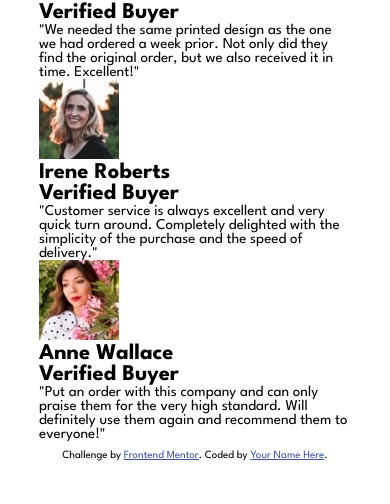
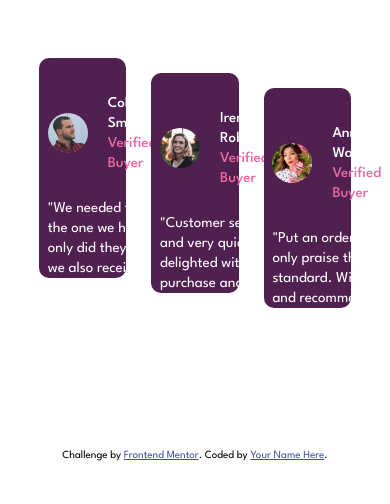
Before and after one commit to jfalconidc/Frontend-Mentor-social-proof-section-master, a plain HTML site: page index.html in a window 390 px wide. Shown: the part 340-844 px from the top of the page. Drawn offline with Linux system fonts and the light colour scheme.

Commit message:
Pendiente de Responsive

```diff
--- a/index.html
+++ b/index.html
@@ -77,31 +77,43 @@
           </div>
         </div>
         <div class="buyer">
-          <div class="buyercontainer">
+          <div class="buyercontainer1">
             <div class="buyercontent">
-              <img src="/images/image-colton.jpg" alt="Colton">
-              <h2>Colton Smith</h2>
-              <h2>Verified Buyer</h2>
-              <p>"We needed the same printed design as the one we had ordered a week prior.
+              <div class="imagetitle">
+                <img src="/images/image-colton.jpg" alt="Colton">
+                <div class="title2">
+                  <h2 class="t1">Colton Smith</h2>
+                  <h2 class="t2">Verified Buyer</h2>
+                </div>
+              </div>
+              <p id="p1">"We needed the same printed design as the one we had ordered a week prior.
                 Not only did they find the original order, but we also received it in time.
                 Excellent!"</p>
             </div>
           </div>
-          <div class="buyercontainer">
+          <div class="buyercontainer2">
             <div class="buyercontent">
-              <img src="/images/image-irene.jpg" alt="Irene">
-              <h2>Irene Roberts</h2>
-              <h2>Verified Buyer</h2>
-              <p>"Customer service is always excellent and very quick turn around. Completely
+              <div class="imagetitle">
+                <img src="/images/image-irene.jpg" alt="Irene">
+                <div class="title2">
+                  <h2 class="t1">Irene Roberts</h2>
+                  <h2 class="t2">Verified Buyer</h2>
+                </div>
+              </div>
+              <p id="p2">"Customer service is always excellent and very quick turn around. Completely
                 delighted with the simplicity of the purchase and the speed of delivery."</p>
             </div>
           </div>
-          <div class="buyercontainer">
+          <div class="buyercontainer3">
             <div class="buyercontent">
-              <img src="/images/image-anne.jpg" alt="Anne">
-              <h2>Anne Wallace</h2>
-              <h2>Verified Buyer</h2>
-              <p>"Put an order with this company and can only praise them for the very high
+              <div class="imagetitle">
+                <img src="/images/image-anne.jpg" alt="Anne">
+                <div class="title2">
+                  <h2 class="t1">Anne Wallace</h2>
+                  <h2 class="t2">Verified Buyer</h2>
+                </div>
+              </div>
+              <p id="p3">"Put an order with this company and can only praise them for the very high
                 standard. Will definitely use them again and recommend them to everyone!"</p>
             </div>
           </div>
--- a/styles/style.css
+++ b/styles/style.css
@@ -20,21 +20,21 @@ body {
 
 .container {
     width: 80%;
-    height: 700px;
+    height: 500px;
     position: absolute;
     top: 50%;
     left: 50%;
-    margin-top: -350px;
+    margin-top: -250px;
     margin-left: -40%;
 }
 
 .content {
     width: 100%;
-    height: 700px;
+    height: 500px;
     position: absolute;
     top: 50%;
     left: 50%;
-    margin-top: -350px;
+    margin-top: -250px;
     margin-left: -50%;
 }
 
@@ -88,6 +88,7 @@ body {
 
 .review, .guru, .tech {
     display: flex;
+    align-items: center;
     gap: 25px;
     width: 320px;
     height: 14px;
@@ -109,3 +110,77 @@ body {
     width: 13px;
     height: 13px;
 }
+
+.buyer {
+    width: 100%;
+    display: flex;
+    gap: 25px;
+    margin-top: 60px;
+}
+
+.buyercontainer1, .buyercontainer2, .buyercontainer3{
+    width: 30%;
+    height: 220px;
+    background-color: hsl(300, 43%, 22%);
+    position: relative;
+    border-radius: 10px;
+}
+
+.buyercontent {
+    width: 80%;
+    height: 150px;
+    position: absolute;
+    top: 50%;
+    left: 50%;
+    margin-top: -75px;
+    margin-left: -40%;
+}
+
+.imagetitle {
+    display: flex;
+    align-items: center;
+    gap: 20px;
+}
+
+.imagetitle img{
+    width: 40px;
+    border-radius: 20px;
+}
+
+.t1{
+    color: hsl(0, 0%, 100%);
+    font-size: 15px;
+    font-weight: 500;
+}
+
+.t2 {
+    color: hsl(333, 80%, 67%);
+    font-size: 15px;
+    font-weight: 500;
+}
+
+.title2 {
+    line-height: 20px;
+}
+
+.buyercontent p {
+    color: hsl(0, 0%, 100%);
+    margin-top: 25px;
+    line-height: 20px;
+}
+
+#p1, #p3 {
+    width: 256px;
+}
+
+#p2 {
+    width: 250px;
+}
+
+.buyercontainer2 {
+    margin-top: 15px;
+}
+
+.buyercontainer3 {
+    margin-top: 30px;
+}
```
